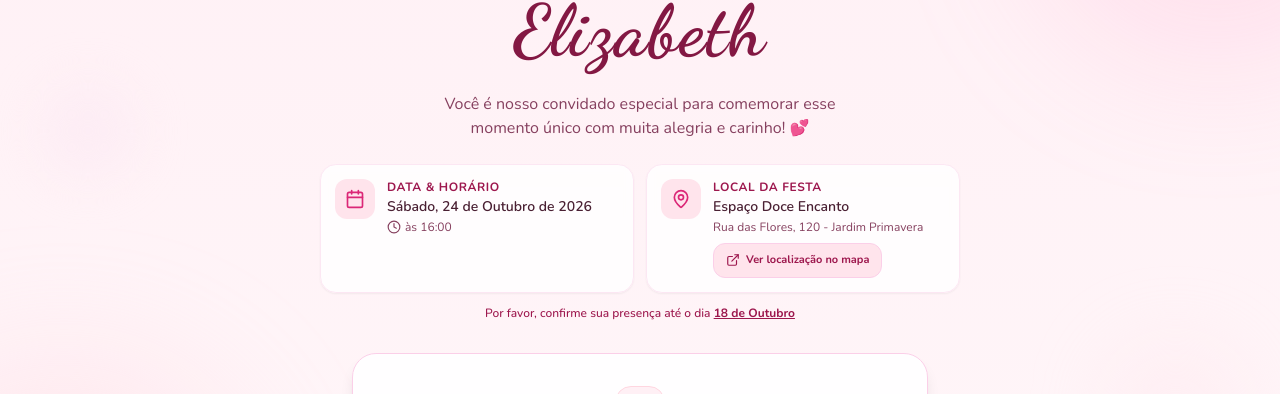
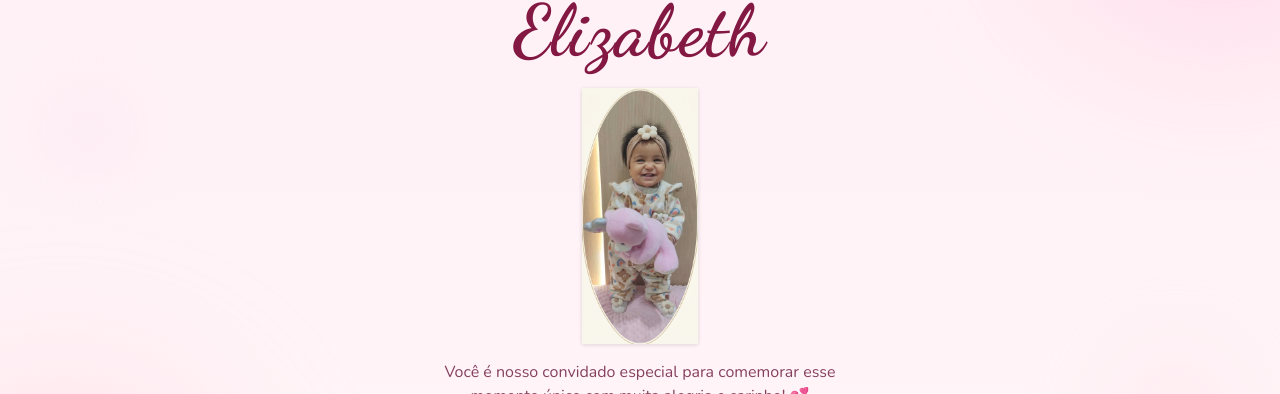
Before and after one commit to JesseCordova/Primeiro_aninho_da_Elizabeth, a React (Vite) app: page / in a window 1280 px wide. Shown: the part 184-578 px from the top of the page. Built offline with nearby package versions, Linux system fonts and the light colour scheme; no server answers.

Commit message:
Add Elizabeth photo to party header

```diff
--- a/src/components/PartyHeader.tsx
+++ b/src/components/PartyHeader.tsx
@@ -1,6 +1,7 @@
 import React from 'react';
 import { Calendar, Clock, MapPin, Sparkles, Cake, Heart, ExternalLink } from 'lucide-react';
 import { PartyDetails } from '../types';
+import childPhoto from '../../imagem/Gemini_Generated_Image_38q8gc38q8gc38q8.jpeg';
 
 interface PartyHeaderProps {
   party: PartyDetails;
@@ -34,6 +35,11 @@ export const PartyHeader: React.FC<PartyHeaderProps> = ({ party }) => {
         <h1 className="text-5xl sm:text-6xl md:text-7xl font-bold text-[#831843] font-['Dancing_Script',cursive] tracking-wide leading-tight drop-shadow-2xs">
           Elizabeth
         </h1>
+        <img
+          src={childPhoto}
+          alt="Elizabeth"
+          className="mx-auto mt-3 h-64 w-auto max-w-full object-contain opacity-90 drop-shadow-sm"
+        />
       </div>
 
       <p className="text-[#86405F] text-sm sm:text-base max-w-md mx-auto mb-6">
```
Also changed, not shown: imagem/Gemini_Generated_Image_38q8gc38q8gc38q8.jpeg (added).
